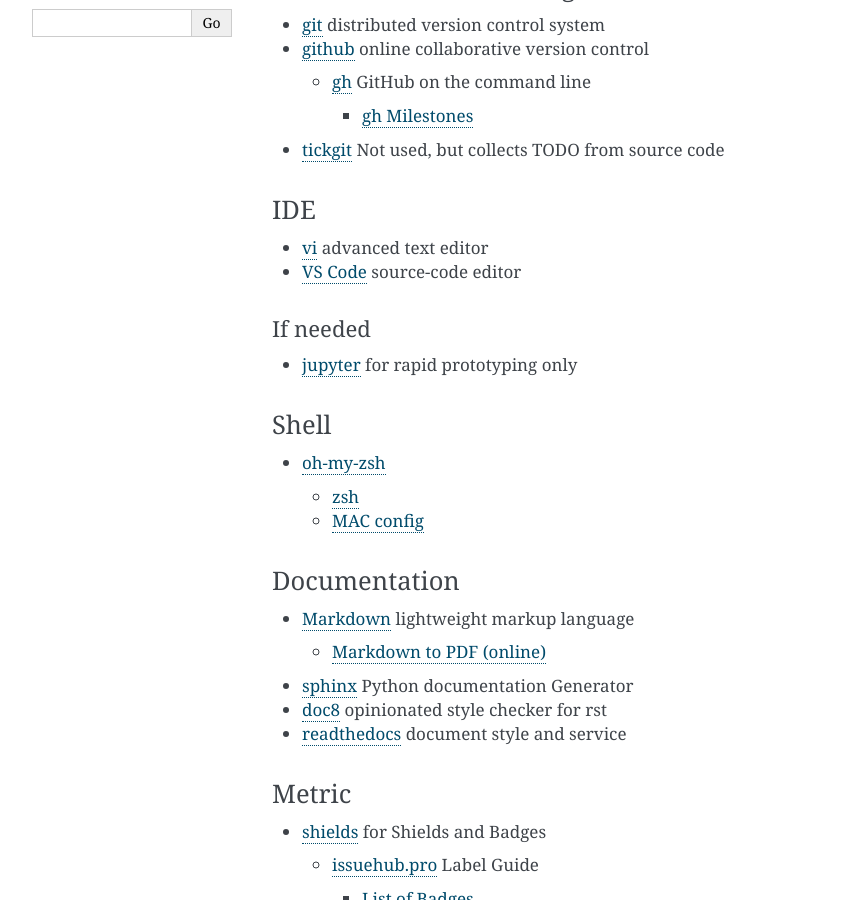
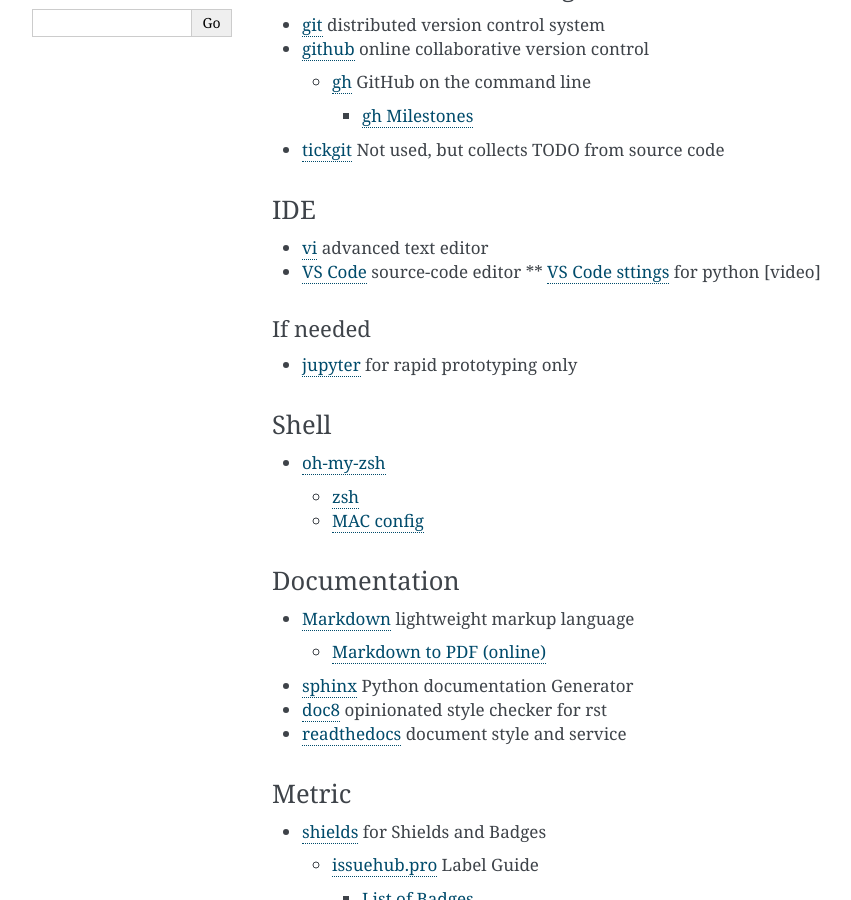
Before and after one commit to cruisen/cli-calc, a Sphinx documentation site: the page built from docs/extras/develop.md, in a window 1280 px wide and 900 px high, scrolled down 2735 px. Shown: the whole window, without its empty margins (148-999 px from the left). Built offline with Sphinx 7.4.7, drawn with Linux system fonts in a browser that asks for light colours.

Commit message:
Adds video for VScode settings

```diff
--- a/docs/extras/develop.md
+++ b/docs/extras/develop.md
@@ -166,6 +166,7 @@ Integration as in: Deployment and Integration testing.
 ### IDE
 * [vi](https://www.vim.org/about.php) advanced text editor
 * [VS Code](https://code.visualstudio.com/) source-code editor
+** [VS Code sttings](https://www.youtube.com/watch?v=fj2tuTIcUys) for python [video]
 
 #### If needed
 * [jupyter](https://jupyter.org/) for rapid prototyping only
```
